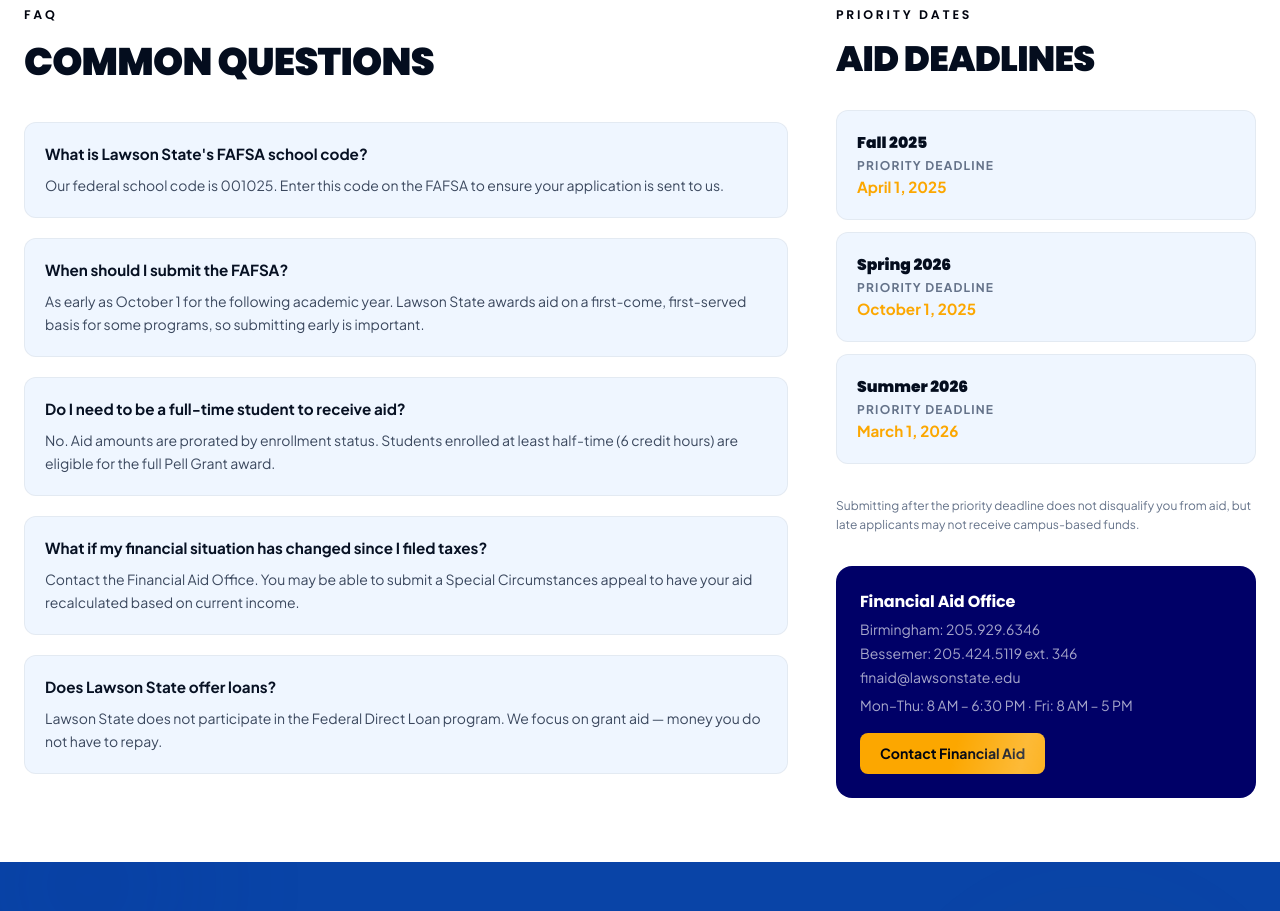
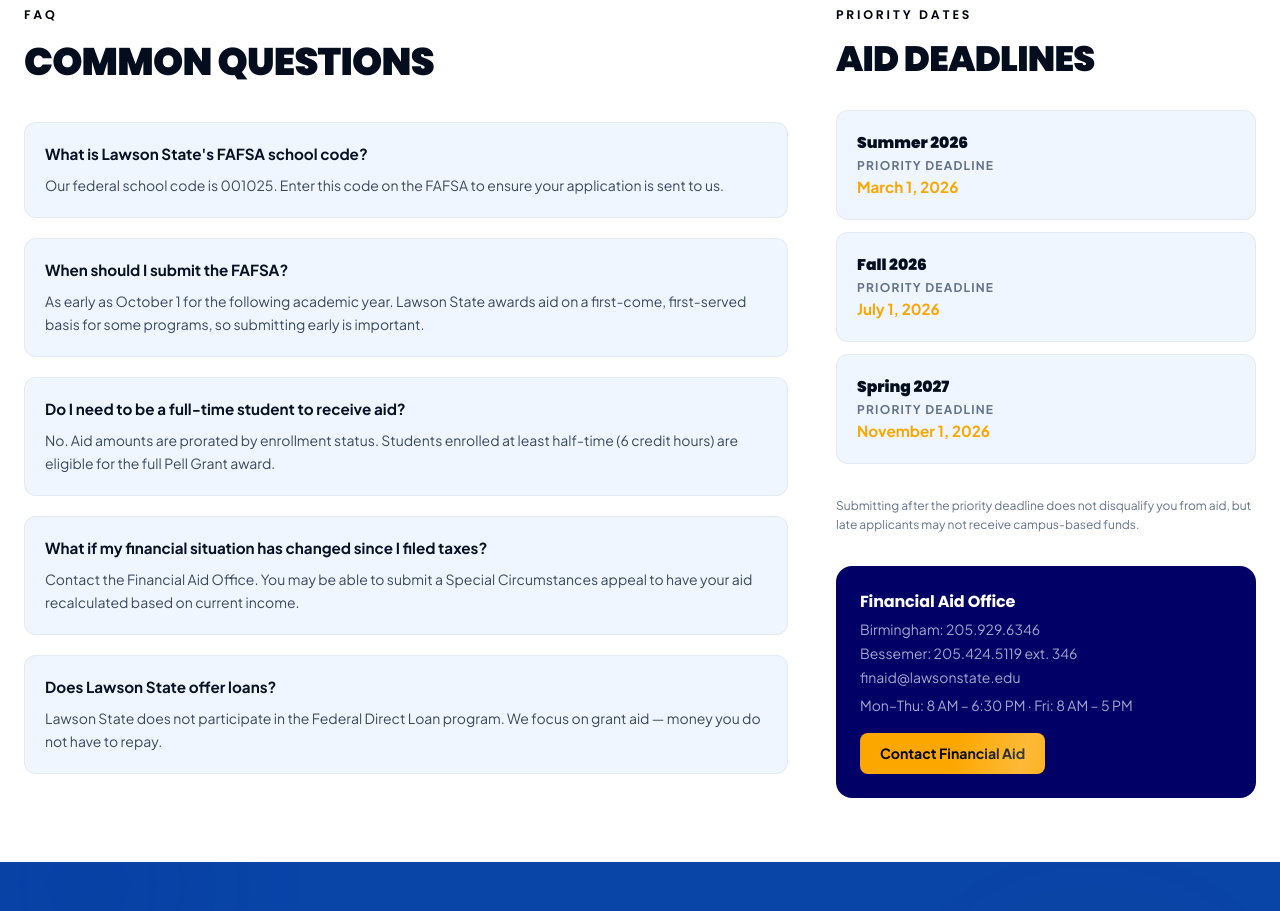
Before and after one commit to ezekielologunde/lawsonstate-edu, a Next.js app in the folder www.lawsonstate.edu/apps/web/: page /financial-aid/fafsa in a window 1280 px wide. Shown: the part 2120-3031 px from the top of the page. Built offline with nearby package versions, Linux system fonts and the light colour scheme; no server answers.

Commit message:
fix(portal, financial-aid): standard 34vh hero, update FAFSA deadlines to 2026-27 AY, update eyebrow label year

```diff
--- a/www.lawsonstate.edu/apps/web/app/financial-aid/fafsa/page.tsx
+++ b/www.lawsonstate.edu/apps/web/app/financial-aid/fafsa/page.tsx
@@ -83,9 +83,9 @@
 ]
 
 const DEADLINES = [
-  { semester: 'Fall 2025', fafsa: 'Submit ASAP', priority: 'April 1, 2025' },
-  { semester: 'Spring 2026', fafsa: 'Submit ASAP', priority: 'October 1, 2025' },
   { semester: 'Summer 2026', fafsa: 'Submit ASAP', priority: 'March 1, 2026' },
+  { semester: 'Fall 2026', fafsa: 'Submit ASAP', priority: 'July 1, 2026' },
+  { semester: 'Spring 2027', fafsa: 'Submit ASAP', priority: 'November 1, 2026' },
 ]
 
 export default function FafsaPage() {
--- a/www.lawsonstate.edu/apps/web/app/financial-aid/page.tsx
+++ b/www.lawsonstate.edu/apps/web/app/financial-aid/page.tsx
@@ -91,7 +91,7 @@
         <div className="absolute inset-0" aria-hidden
           style={{ background: 'linear-gradient(to right, oklch(0.22 0.17 261 / 0.97) 0%, oklch(0.18 0.15 262 / 0.80) 100%)' }} />
         <div className="relative max-w-7xl mx-auto w-full">
-          <p className="font-display font-semibold uppercase mb-3" style={{ color: 'oklch(0.79 0.19 78)', fontSize: '1.08rem', letterSpacing: '0.22em' }}>2025–2026 · Grants, Scholarships & More</p>
+          <p className="font-display font-semibold uppercase mb-3" style={{ color: 'oklch(0.79 0.19 78)', fontSize: '1.08rem', letterSpacing: '0.22em' }}>2026–2027 · Grants, Scholarships & More</p>
           <h1 className="font-display font-black leading-none mb-4" style={{ fontSize: 'clamp(2.8rem, 6.5vw, 5.5rem)', letterSpacing: '-0.025em', color: 'white' }}>FINANCIAL AID</h1>
           <p className="max-w-xl" style={{ fontSize: 'clamp(1.05rem, 1.6vw, 1.2rem)', lineHeight: 1.7, color: 'oklch(1 0 0 / 0.70)' }}>
             Lawson State is one of the most affordable paths to a college education. At $131/credit hour in-state, your investment goes further here.
--- a/www.lawsonstate.edu/apps/web/app/portal/page.tsx
+++ b/www.lawsonstate.edu/apps/web/app/portal/page.tsx
@@ -76,7 +76,7 @@
       {/* Hero */}
       <section
         className="page-hero relative px-6 overflow-hidden"
-        style={{ background: 'oklch(0.22 0.17 261)', minHeight: '32vh', display: 'flex', alignItems: 'flex-end', paddingTop: '7rem', paddingBottom: '2.5rem' }}
+        style={{ background: 'oklch(0.22 0.17 261)', minHeight: '34vh', display: 'flex', alignItems: 'flex-end', paddingTop: '8rem', paddingBottom: '4rem' }}
       >
         <div className="absolute inset-0" aria-hidden style={{ background: 'linear-gradient(to right, oklch(0.22 0.17 261 / 0.97) 0%, oklch(0.18 0.15 262 / 0.80) 100%)' }} />
         <div className="relative max-w-7xl mx-auto w-full" style={{ position: 'relative', zIndex: 1 }}>
```
